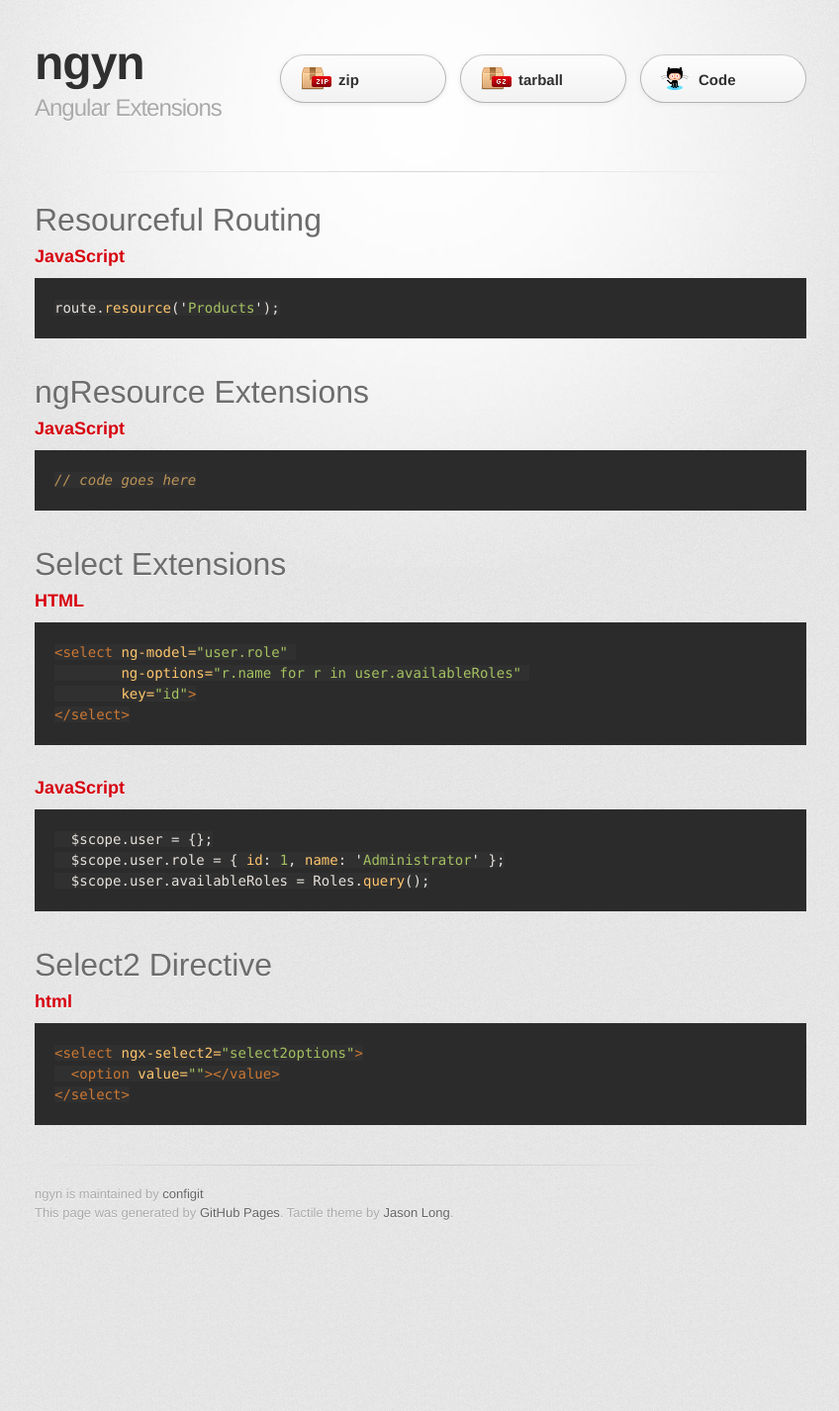
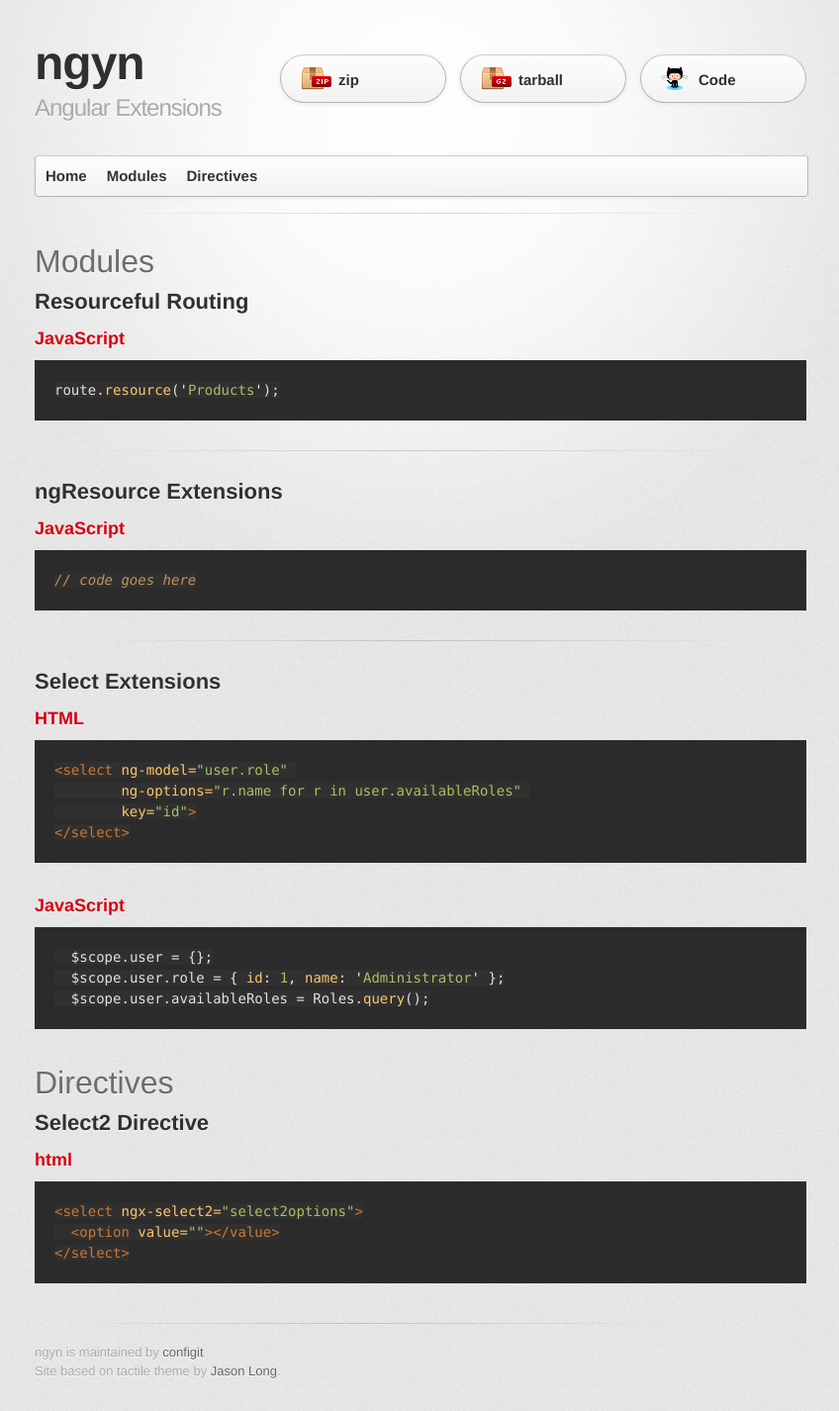
Before and after one commit to configit/ngyn, a Jekyll site: the page built from index.md, in a window 1280 px wide. Shown: the whole page at 99% size, without its empty margins (215-1063 px from the left). Built offline with Jekyll 4.4.1, drawn with Linux system fonts in a browser that asks for light colours; some web fonts are replaced; Markdown is read by kramdown in place of the engine named in the settings; before the commit the page ends 1266 px from its top, so only the background shows below that.

Commit message:
menu inplace

````diff
--- a/_layouts/default.html
+++ b/_layouts/default.html
@@ -5,6 +5,7 @@
     <meta http-equiv="X-UA-Compatible" content="chrome=1">
     <link href='https://fonts.googleapis.com/css?family=Chivo:900' rel='stylesheet' type='text/css'>
     <link rel="stylesheet" type="text/css" href="stylesheets/stylesheet.css" media="screen" />
+    <link rel="stylesheet" type="text/css" href="stylesheets/menu.css" media="screen" />
     <link rel="stylesheet" type="text/css" href="stylesheets/pygment_railscasts.css" media="screen" />
     <link rel="stylesheet" type="text/css" href="stylesheets/print.css" media="print" />
     <!--[if lt IE 9]>
@@ -17,18 +18,36 @@
     <div id="container">
       <div class="inner">
 
-        <header  class="clearfix">
+        <header class="clearfix">
           <section style="float:left;" id="titles">
             <h1>ngyn</h1>
             <h2>Angular Extensions</h2>
           </section>
 
           <section style="float:right;" id="downloads" class="clearfix">
-            <a href="https://github.com/configit/ngx/zipball/master" id="download-zip" class="button"><span>zip</span></a>
-            <a href="https://github.com/configit/ngx/tarball/master" id="download-tar-gz" class="button"><span>tarball</span></a>
-            <a href="https://github.com/configit/ngx" id="view-on-github" class="button"><span>Code</span></a>
+            <a href="https://github.com/configit/ngyn/zipball/master" id="download-zip" class="button"><span>zip</span></a>
+            <a href="https://github.com/configit/ngyn/tarball/master" id="download-tar-gz" class="button"><span>tarball</span></a>
+            <a href="https://github.com/configit/ngyn" id="view-on-github" class="button"><span>Code</span></a>
           </section>
         </header>
+
+        <section id="menu" class="clearfix">
+        <ul id="navbar">
+          <li><a href="#" title="Home">Home</a></li>
+          <li><a href="#modules" title="Modules"><span>Modules</span></a>
+          <ul>
+            <li><a href="#resourceful_routing" title="Resourceful Routing">Resourceful Routing</a></li>
+            <li><a href="#ngresource_extensions" title="ngResource Extensions">ngResource Extensions</a></li>
+            <li><a href="#select_extensions" title="Select Extensions">Select Extensions</a></li>
+          </ul>
+
+          </li>
+          <li><a href="#directives" title="Directives"><span>Directives</span></a>
+          <ul>
+            <li><a href="#select2_directive" title="select2">Select2</a></li>
+          </ul>
+        </ul>
+        </section>
 
         <hr>
 
@@ -38,9 +57,8 @@
 
         <footer>
           ngyn is maintained by <a href="https://github.com/configit">configit</a><br>
-          This page was generated by <a href="http://pages.github.com">GitHub Pages</a>. Tactile theme by <a href="http://twitter.com/jasonlong">Jason Long</a>.
+          Site based on tactile theme by <a href="http://twitter.com/jasonlong">Jason Long</a>.
         </footer>
-
 
       </div>
     </div>
--- a/index.md
+++ b/index.md
@@ -2,16 +2,10 @@
 layout: default
 title: ngyn - AngularJS Extensions by Configit
 ---
-<link rel="stylesheet" type="text/css" href="stylesheets/stylesheet.css" media="screen" />
 
-<!-- <div id="topbar">
-  <a href="#resourceful_routing"><span>Resourceful Routing</span></a>
-  <a href="#ngresource_extensions" class="active"><span>ngResource Extensions</span></a>
-  <a href="#select_extensions"><span>Select Extensions</span></a>
-  <a href="#select2_directive"><span>Select2 Directive</span></a>
-</div> -->
+# Modules
 
-# Resourceful Routing
+## Resourceful Routing
 
 ### JavaScript
 
@@ -19,13 +13,16 @@
 route.resource('Products');
 ```
 
-# ngResource Extensions
+---
+
+## ngResource Extensions
 ### JavaScript
 ```javascript
 // code goes here
 ```
+---
 
-# Select Extensions
+## Select Extensions
 ### HTML
 ```html
 <select ng-model="user.role"
@@ -40,7 +37,9 @@
   $scope.user.availableRoles = Roles.query();
 ```
 
-# Select2 Directive
+# Directives
+
+## Select2 Directive
 
 ### html
 ```html
--- /dev/null
+++ b/stylesheets/menu.css
@@ -0,0 +1,118 @@
+ul#navbar {
+  display:block;
+  float:left;
+  width:780px;
+
+  -moz-border-radius: 30px;
+  -webkit-border-radius: 30px;
+  border-radius: 30px;
+  border-top: solid 1px #cbcbcb;
+  border-left: solid 1px #b7b7b7;
+  border-right: solid 1px #b7b7b7;
+  border-bottom: solid 1px #b3b3b3;
+  color: #303030;
+  line-height: 25px;
+  font-weight: bold;
+  font-size: 15px;
+  padding: 12px 8px 12px 8px;
+  margin-right: 14px;
+  background: #fdfdfd; /* Old browsers */
+  background: -moz-linear-gradient(top,  #fdfdfd 0%, #f2f2f2 100%); /* FF3.6+ */
+  background: -webkit-gradient(linear, left top, left bottom, color-stop(0%,#fdfdfd), color-stop(100%,#f2f2f2)); /* Chrome,Safari4+ */
+  background: -webkit-linear-gradient(top,  #fdfdfd 0%,#f2f2f2 100%); /* Chrome10+,Safari5.1+ */
+  background: -o-linear-gradient(top,  #fdfdfd 0%,#f2f2f2 100%); /* Opera 11.10+ */
+  background: -ms-linear-gradient(top,  #fdfdfd 0%,#f2f2f2 100%); /* IE10+ */
+  background: linear-gradient(top,  #fdfdfd 0%,#f2f2f2 100%); /* W3C */
+  filter: progid:DXImageTransform.Microsoft.gradient( startColorstr='#fdfdfd', endColorstr='#f2f2f2',GradientType=0 ); /* IE6-9 */
+  -webkit-box-shadow: 10px 10px 5px #888;
+  -moz-box-shadow: 10px 10px 5px #888;
+  box-shadow: 0px 1px 5px #e8e8e8;
+}
+
+ul#navbar li{
+  display:block;
+  white-space:nowrap;
+  float:left;
+  margin:0;
+  position:relative;
+  padding: 0px;
+}
+
+ul#navbar a:active, ul#navbar a:focus{
+  outline-style:none;
+}
+
+ul#navbar, ul#navbar ul{
+  margin:0;
+  list-style:none;
+  padding:0;
+  background-color:#dedede;
+}
+
+ul#navbar {
+  border-radius:4px;
+}
+
+ul#navbar ul{
+  display:none;
+  position:absolute;
+  left:0;
+  top:100%;
+  padding:0 10px 10px;
+  border-radius:0px 0px 4px 4px;
+  background: #f2f2f2;
+  border-style: solid;
+  box-shadow: 0px 4px 7px #ccc;
+}
+
+ul#navbar > li:hover > ul {
+  display:block;
+}
+
+ul#navbar a {
+  display:block;
+  vertical-align:middle;
+  text-align:left;
+  text-decoration:none;
+  color:#333333;
+  text-shadow:#FFF 0 0 1px;
+  padding:10px;
+}
+ul#navbar ul li{
+  float:none;
+  margin:10px 0 0;
+}
+ul#navbar ul a{
+  text-align:left;
+  padding:4px;
+  border-width:0;
+  border-radius:0px;
+  -moz-border-radius:0px;
+  -webkit-border-radius:0px;
+  color:#333333;
+  text-decoration:none;
+  text-shadow: #ddd 0 0 1px;
+}
+ul#navbar li a:hover {
+  background-color:#0c97e2;
+  color:#ffffff;
+  text-decoration:none;
+  text-shadow:#444 0 0 1px;
+}
+
+ul#navbar span{
+  display:block;
+  overflow:visible;
+  padding-right:0px;
+}
+ul#navbar ul li a:hover{
+  background-color:inherit;
+  color:#0c97e2;
+  text-decoration:none;
+  text-shadow:none;
+}
+
+ul#navbar > li > a {
+  height:20px;
+  line-height:20px;
+}
````
Also changed, not shown: 2 other files.
